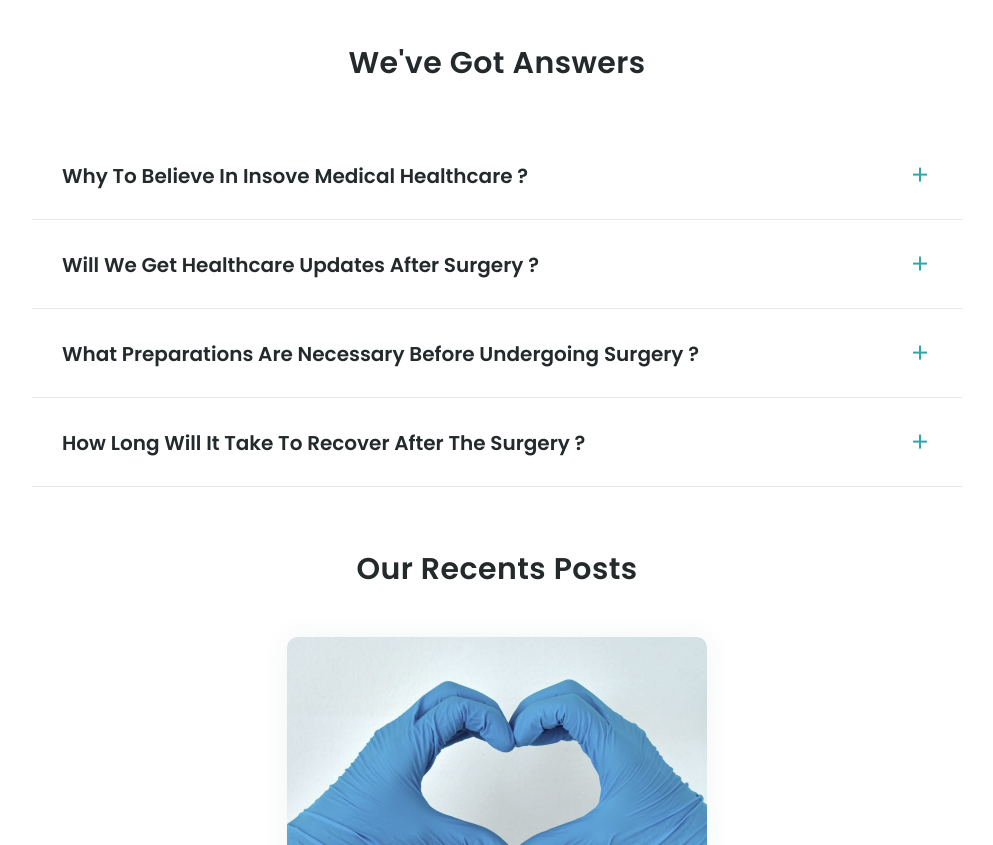
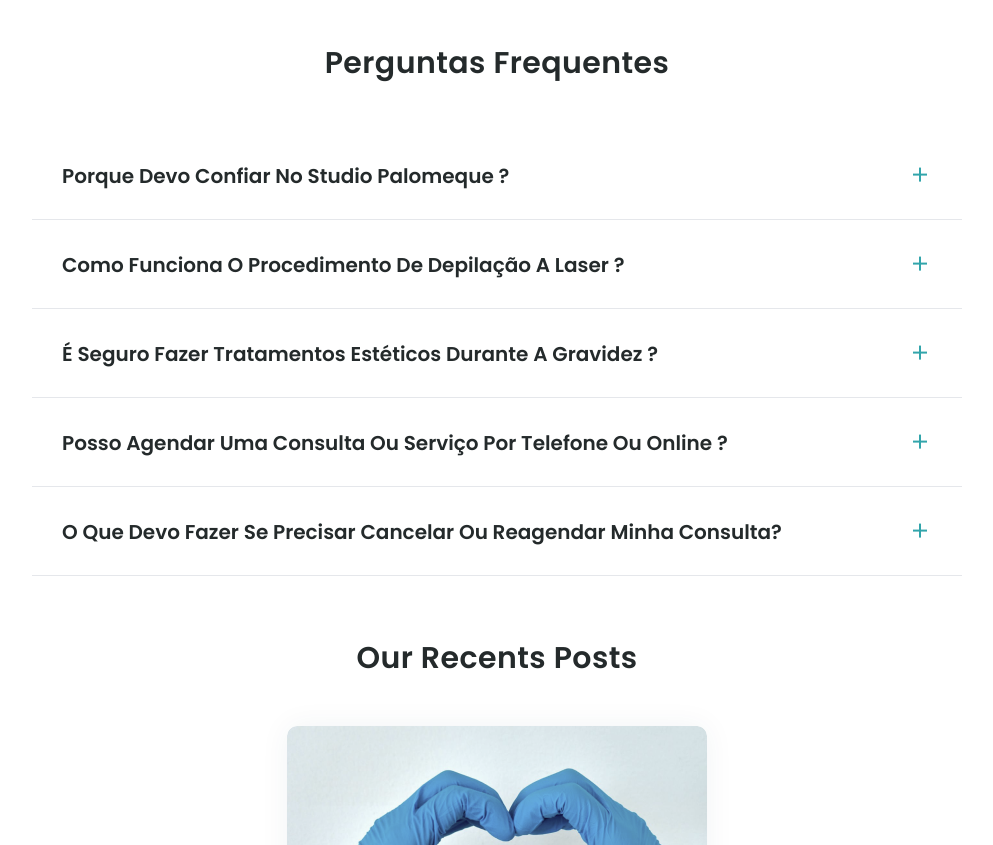
Before and after one commit to KarvGroups/PalomequeStudio, a website: page index.html in a window 1280 px wide. Shown: the part 4663-5508 px from the top of the page, without its empty margins (143-1136 px from the left). Drawn offline with nearby package versions, Linux system fonts and the light colour scheme.

Commit message:
update ask field

```diff
--- a/index.html
+++ b/index.html
@@ -1,4 +1,4 @@
-<!doctype html>
+<!DOCTYPE html>
 <html lang="en">
   <head>
     <meta charset="UTF-8" />
@@ -53,7 +53,9 @@
           <button
             class="btn btn-sm btn-outline w-[240px] lg:w-auto mx-auto lg:mx-0"
           >
-            <a href="https://zappysoftware.com/m/studiopalomeque?&goback=1&lang=en-US&t=20240423#find">
+            <a
+              href="https://zappysoftware.com/m/studiopalomeque?&goback=1&lang=en-US&t=20240423#find"
+            >
               Agendar
             </a>
           </button>
@@ -220,7 +222,10 @@
     </header>
 
     <!-- hero -->
-    <section id="item-1" class="hero bg-grey py-12 xl:pt-12 xl:pb-0 overflow-hidden">
+    <section
+      id="item-1"
+      class="hero bg-grey py-12 xl:pt-12 xl:pb-0 overflow-hidden"
+    >
       <div class="container mx-auto h-full">
         <!-- text & img -->
         <div
@@ -476,7 +481,8 @@
     <!-- end appointment -->
 
     <!-- testimonials -->
-    <section id="item-4"
+    <section
+      id="item-4"
       class="testimonial bg-testimonials bg-cover bg-right bg-no-repeat py-12 xl:min-h-[595px] xl:py-0"
     >
       <div class="testimonial__constainer container mx-auto">
@@ -813,7 +819,9 @@
     <!-- faq -->
     <section id="item-6" class="faq">
       <div class="container mx-auto">
-        <h2 class="faq__title h2 text-center mb-[50px]">We've got answers</h2>
+        <h2 class="faq__title h2 text-center mb-[50px]">
+          Perguntas Frequentes
+        </h2>
         <!-- item wrapper -->
         <div class="max-w-5xl mx-auto">
           <!-- item -->
@@ -823,7 +831,7 @@
             <!-- title & icon -->
             <div class="flex items-center justify-between mb-[10px]">
               <!-- title -->
-              <h4 class="h4">Why to believe in Insove medical healthcare ?</h4>
+              <h4 class="h4">Porque devo confiar no Studio Palomeque ?</h4>
               <!-- icon -->
               <div class="faq__btn text-accent">
                 <i class="ri-add-fill text-2xl"></i>
@@ -832,33 +840,11 @@
             <!-- answer text -->
             <div class="faq__answer h-0 overflow-hidden">
               <p class="font-light">
-                Lorem ipsum dolor sit, amet consectetur adipisicing elit. Hic,
-                ipsam est cumque repellendus omnis, quam magnam sequi autem nam
-                aliquam pariatur illo dignissimos magni! Cumque nihil quia animi
-                obcaecati autem!
-              </p>
-            </div>
-          </div>
-          <!-- item -->
-          <div
-            class="faq__item px-[30px] pt-7 pb-4 border-b cursor-pointer select-none"
-          >
-            <!-- title & icon -->
-            <div class="flex items-center justify-between mb-[10px]">
-              <!-- title -->
-              <h4 class="h4">Will we get healthcare updates after surgery ?</h4>
-              <!-- icon -->
-              <div class="faq__btn text-accent">
-                <i class="ri-add-fill text-2xl"></i>
-              </div>
-            </div>
-            <!-- answer text -->
-            <div class="faq__answer h-0 overflow-hidden">
-              <p class="font-light">
-                Lorem ipsum dolor sit, amet consectetur adipisicing elit. Hic,
-                ipsam est cumque repellendus omnis, quam magnam sequi autem nam
-                aliquam pariatur illo dignissimos magni! Cumque nihil quia animi
-                obcaecati autem!
+                Por que confiar no Studio Palomeque? Bem, além de oferecermos
+                serviços que vão deixar você mais linda do que uma estrela de
+                Hollywood, garantimos que sua experiência conosco seja mais
+                relaxante do que um dia na praia. Brincadeiras à parte, aqui
+                levamos sua beleza a sério, com profissionalismo e qualidade para deixar seu dia ainda melhor!
               </p>
             </div>
           </div>
@@ -870,7 +856,7 @@
             <div class="flex items-center justify-between mb-[10px]">
               <!-- title -->
               <h4 class="h4">
-                What preparations are necessary before undergoing surgery ?
+                Como funciona o procedimento de depilação a laser ?
               </h4>
               <!-- icon -->
               <div class="faq__btn text-accent">
@@ -880,10 +866,11 @@
             <!-- answer text -->
             <div class="faq__answer h-0 overflow-hidden">
               <p class="font-light">
-                Lorem ipsum dolor sit, amet consectetur adipisicing elit. Hic,
-                ipsam est cumque repellendus omnis, quam magnam sequi autem nam
-                aliquam pariatur illo dignissimos magni! Cumque nihil quia animi
-                obcaecati autem!
+                A depilação a laser envolve a aplicação de feixes de luz pulsada
+                que são absorvidos pelo pigmento do cabelo, danificando o
+                folículo piloso e retardando o crescimento. É um procedimento
+                seguro e eficaz para reduzir permanentemente os pelos
+                indesejados em várias partes do corpo.
               </p>
             </div>
           </div>
@@ -895,7 +882,7 @@
             <div class="flex items-center justify-between mb-[10px]">
               <!-- title -->
               <h4 class="h4">
-                How long will it take to recover after the surgery ?
+                É seguro fazer tratamentos estéticos durante a gravidez ?
               </h4>
               <!-- icon -->
               <div class="faq__btn text-accent">
@@ -905,10 +892,60 @@
             <!-- answer text -->
             <div class="faq__answer h-0 overflow-hidden">
               <p class="font-light">
-                Lorem ipsum dolor sit, amet consectetur adipisicing elit. Hic,
-                ipsam est cumque repellendus omnis, quam magnam sequi autem nam
-                aliquam pariatur illo dignissimos magni! Cumque nihil quia animi
-                obcaecati autem!
+                Recomendamos que você consulte seu médico antes de realizar
+                qualquer tratamento estético durante a gravidez. Alguns
+                procedimentos podem não ser recomendados, enquanto outros podem
+                ser considerados seguros, dependendo do estágio da gravidez e da
+                saúde geral da mãe e do bebê.
+              </p>
+            </div>
+          </div>
+          <!-- item -->
+          <div
+            class="faq__item px-[30px] pt-7 pb-4 border-b cursor-pointer select-none"
+          >
+            <!-- title & icon -->
+            <div class="flex items-center justify-between mb-[10px]">
+              <!-- title -->
+              <h4 class="h4">
+                Posso agendar uma consulta ou serviço por telefone ou online ?
+              </h4>
+              <!-- icon -->
+              <div class="faq__btn text-accent">
+                <i class="ri-add-fill text-2xl"></i>
+              </div>
+            </div>
+            <!-- answer text -->
+            <div class="faq__answer h-0 overflow-hidden">
+              <p class="font-light">
+                Sim, você pode agendar seu serviço tanto por telefone quanto
+                através de nosso sistema de reserva online em nosso site.
+              </p>
+            </div>
+          </div>
+          <!-- item -->
+          <div
+            class="faq__item px-[30px] pt-7 pb-4 border-b cursor-pointer select-none"
+          >
+            <!-- title & icon -->
+            <div class="flex items-center justify-between mb-[10px]">
+              <!-- title -->
+              <h4 class="h4">
+                O que devo fazer se precisar cancelar ou reagendar minha
+                consulta?
+              </h4>
+              <!-- icon -->
+              <div class="faq__btn text-accent">
+                <i class="ri-add-fill text-2xl"></i>
+              </div>
+            </div>
+            <!-- answer text -->
+            <div class="faq__answer h-0 overflow-hidden">
+              <p class="font-light">
+                Se precisar cancelar ou reagendar sua consulta, pedimos que
+                entre em contato conosco com pelo menos 24 horas de antecedência
+                para que possamos ajustar nossa agenda e atender melhor a todos
+                os clientes.
               </p>
             </div>
           </div>
@@ -916,7 +953,8 @@
       </div>
     </section>
     <!-- end faq -->
-      <br> <br>
+    <br />
+    <br />
     <!-- blog -->
     <section id="item-7" class="blog">
       <div class="container mx-auto">
@@ -1120,12 +1158,15 @@
           <div class="footer__item flex-1">
             <!-- logo -->
             <a href="">
-              <img class="mb-[30px]" src="./assets/img/header/logo-studio.png" alt="" width="100" />
+              <img
+                class="mb-[30px]"
+                src="./assets/img/header/logo-studio.png"
+                alt=""
+                width="100"
+              />
             </a>
             <!-- description -->
-            <p class="mb-[20px]">
-              Descubra mais sobre o que fazemos.
-            </p>
+            <p class="mb-[20px]">Descubra mais sobre o que fazemos.</p>
             <!-- location, email & phone -->
             <div class="flex flex-col gap-y-3 mb-10">
               <div class="flex items-center gap-x-[6px]">
@@ -1172,7 +1213,9 @@
               <!-- list 1 -->
               <ul class="flex-1 flex flex-col gap-y-5">
                 <li>
-                  <a href="#item-1" class="hover:text-accent transition-all">Início</a>
+                  <a href="#item-1" class="hover:text-accent transition-all"
+                    >Início</a
+                  >
                 </li>
 
                 <li>
@@ -1224,8 +1267,7 @@
           </div>
           <!-- footer opening hours section -->
           <div class="footer__item flex-1">
-            <h4 class="h4 mb-5">
-              Horário de funcionamento</h4>
+            <h4 class="h4 mb-5">Horário de funcionamento</h4>
             <!-- list -->
             <div class="flex flex-col gap-5">
               <!-- item -->
@@ -1234,7 +1276,10 @@
                   class="flex justify-between items-center border-b pb-[10px]"
                 >
                   <div>Segunda - Sexta</div>
-                  <div class="text-accent font-medium">9:00 - 12:00 <br> 14:00 - 18:30</div>
+                  <div class="text-accent font-medium">
+                    9:00 - 12:00 <br />
+                    14:00 - 18:30
+                  </div>
                 </div>
               </div>
               <!-- item -->
@@ -1243,7 +1288,10 @@
                   class="flex justify-between items-center border-b pb-[10px]"
                 >
                   <div>Terça-feira</div>
-                  <div class="text-accent font-medium">9:00 - 12:00 <br> 14:00 - 17:00</div>
+                  <div class="text-accent font-medium">
+                    9:00 - 12:00 <br />
+                    14:00 - 17:00
+                  </div>
                 </div>
               </div>
               <!-- item -->
@@ -1264,7 +1312,6 @@
                   <div class="text-accent font-medium">Fechado</div>
                 </div>
               </div>
-
             </div>
           </div>
         </div>
```
